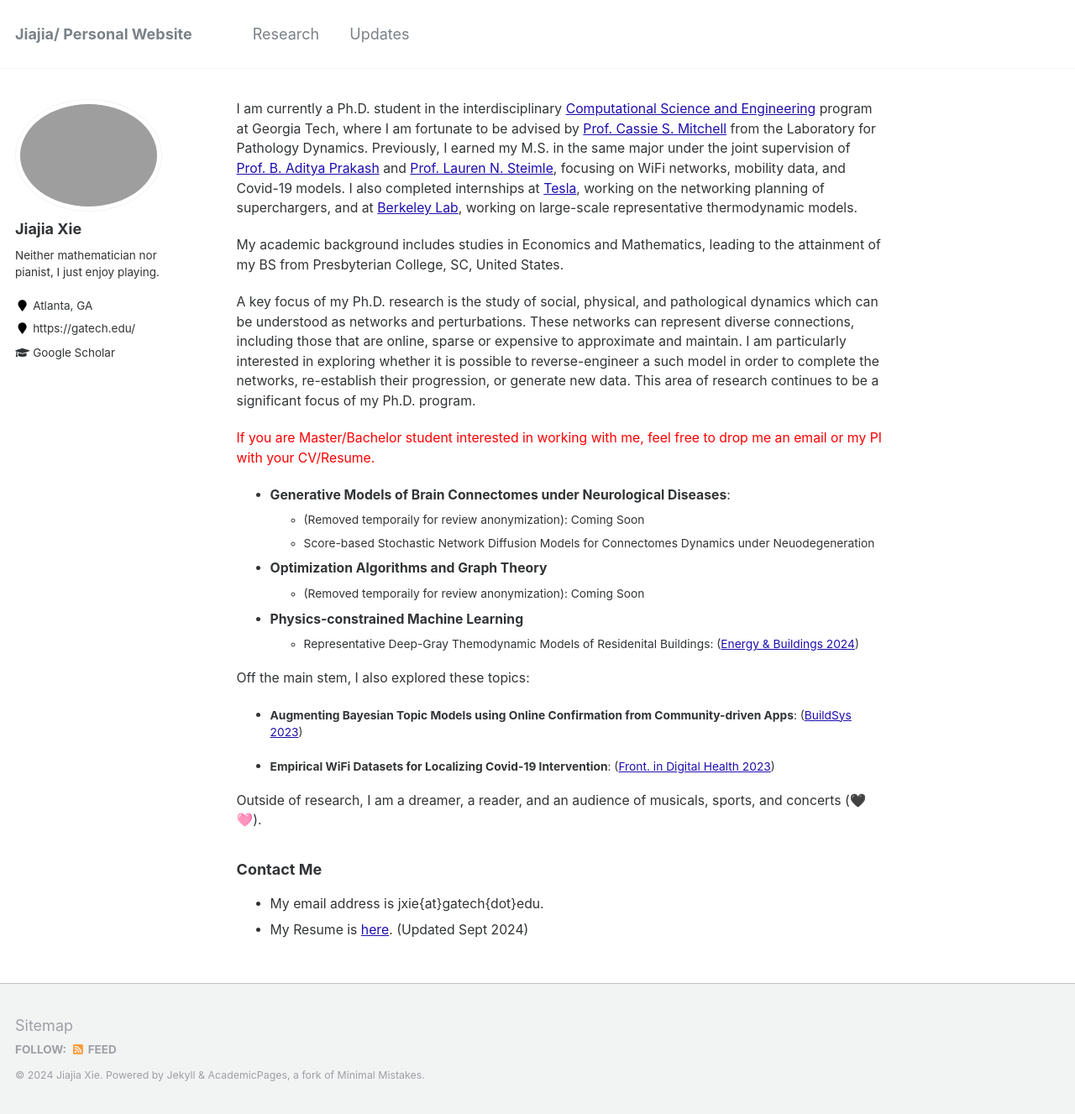
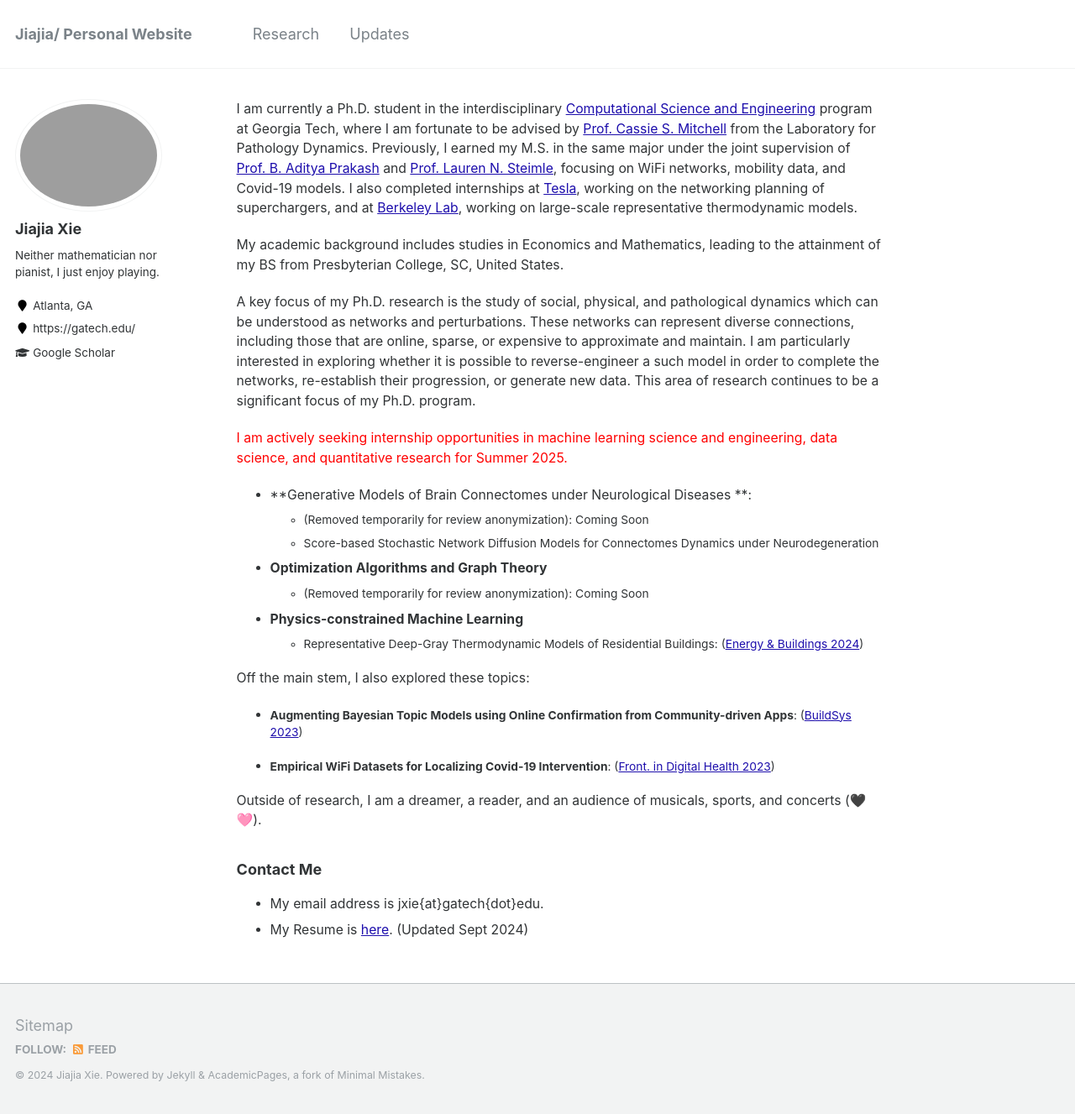
Before and after one commit to jxie1997/jxie1997.github.io, a Jekyll site: the page built from _pages/about.md, in a window 1280 px wide and 1327 px high. Shown: the whole window at 84% size. Built offline with Jekyll 4.4.1, drawn with Linux system fonts in a browser that asks for light colours.

Commit message:
oct 3 1st

```diff
--- a/_pages/about.md
+++ b/_pages/about.md
@@ -13,20 +13,20 @@ I am currently a Ph.D. student in the interdisciplinary [Computational Science a
 
 My academic background includes studies in Economics and Mathematics, leading to the attainment of my BS from Presbyterian College, SC, United States.
 
-A key focus of my Ph.D. research is the study of social, physical, and pathological dynamics which can be understood as networks and perturbations. These networks can represent diverse connections, including those that are online, sparse or expensive to approximate and maintain. I am particularly interested in exploring whether it is possible to reverse-engineer a such model in order to complete the networks, re-establish their progression, or generate new data. This area of research continues to be a significant focus of my Ph.D. program.
+A key focus of my Ph.D. research is the study of social, physical, and pathological dynamics which can be understood as networks and perturbations. These networks can represent diverse connections, including those that are online, sparse, or expensive to approximate and maintain. I am particularly interested in exploring whether it is possible to reverse-engineer a such model in order to complete the networks, re-establish their progression, or generate new data. This area of research continues to be a significant focus of my Ph.D. program.
 
 
-<span style="color: red"> If you are Master/Bachelor student interested in working with me, feel free to drop me an email or my PI with your CV/Resume. </span>
+<span style="color: red"> I am actively seeking internship opportunities in machine learning science and engineering, data science, and quantitative research for Summer 2025. </span>
 
-* **Generative Models of Brain Connectomes under Neurological Diseases**:
-  - (Removed temporaily for review anonymization): Coming Soon
-  - Score-based Stochastic Network Diffusion Models for Connectomes Dynamics under Neuodegeneration
+* **Generative Models of Brain Connectomes under Neurological Diseases **:
+  - (Removed temporarily for review anonymization): Coming Soon
+  - Score-based Stochastic Network Diffusion Models for Connectomes Dynamics under Neurodegeneration
 
 * **Optimization Algorithms and Graph Theory**
-  - (Removed temporaily for review anonymization): Coming Soon
+  - (Removed temporarily for review anonymization): Coming Soon
 
 * **Physics-constrained Machine Learning**
-  - Representative Deep-Gray Themodynamic Models of Residenital Buildings: ([Energy & Buildings 2024](https://www.sciencedirect.com/science/article/abs/pii/S0378778824005243))
+  - Representative Deep-Gray Thermodynamic Models of Residential Buildings: ([Energy & Buildings 2024](https://www.sciencedirect.com/science/article/abs/pii/S0378778824005243))
 
 Off the main stem, I also explored these topics:
 
@@ -39,7 +39,6 @@ Outside of research, I am a dreamer, a reader, and an audience of musicals, spor
 
 
 
-
 ### Contact Me
 
 * My email address is jxie{at}gatech{dot}edu.
```
Also changed, not shown: 2 other files.
